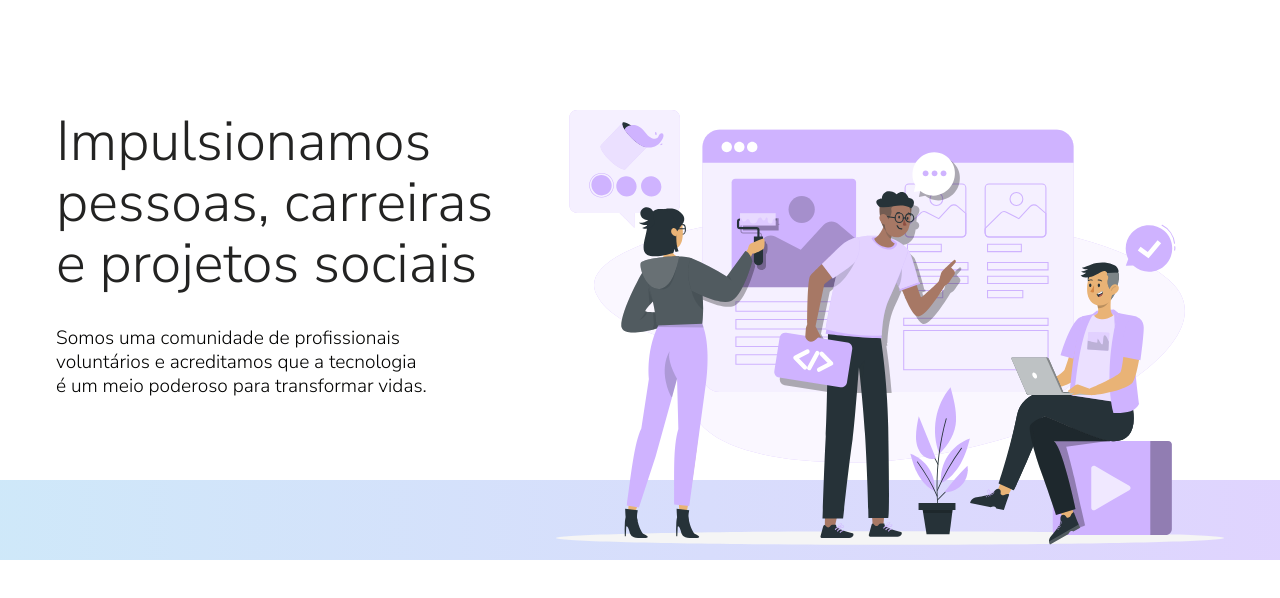
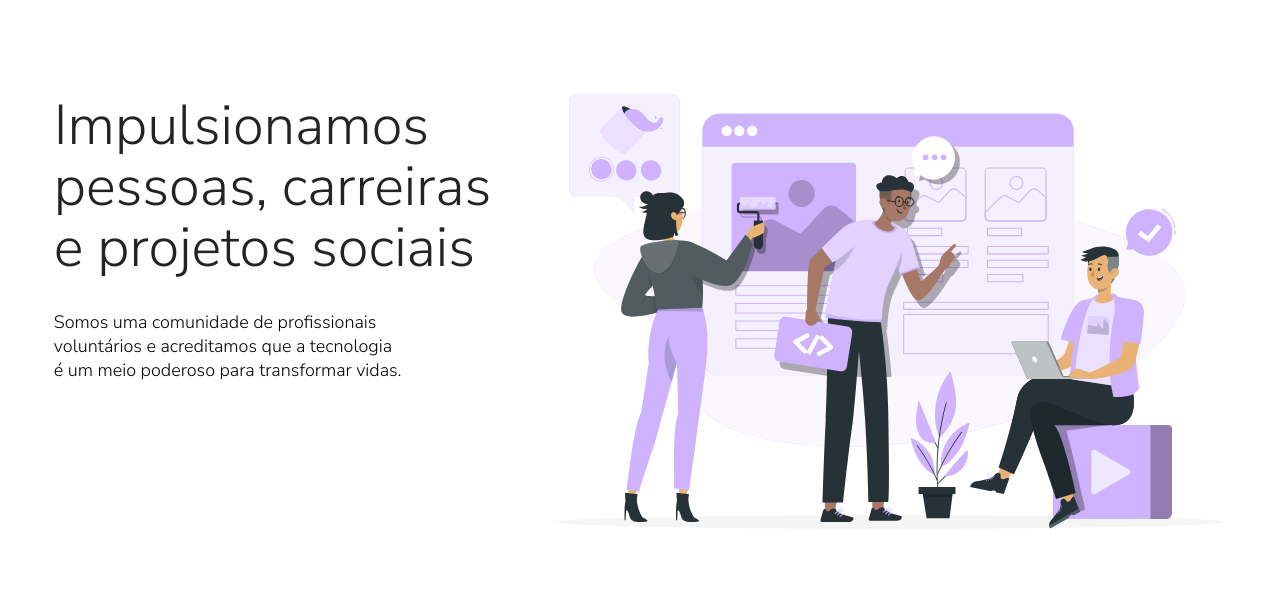
Before and after one commit to tech-pro-bem/institutional-tech-pro-bem, a Next.js app: page / in a window 1280 px wide. Shown: the top 598 px of the page. Built offline with nearby package versions, Linux system fonts and the light colour scheme.

Commit message:
modificações no css

```diff
--- a/app/components/Inicio/index.tsx
+++ b/app/components/Inicio/index.tsx
@@ -2,12 +2,9 @@ import Image from 'next/image';
 import inicioLogo from '../../../public/inicio.svg';
 import styles from './style.module.css';
 
-// modo de exportação
-
 export function Inicio() {
   return (
     <section className={styles.inicio}>
-      {/* acho que para manter a semantica seria valido manter a section */}
       <div className={styles.container}>
         <div className={styles.text}>
           <h1 className={styles.title}>
@@ -21,8 +18,6 @@ export function Inicio() {
         <Image src={inicioLogo} alt='Logo Inicio' />
         {/* onde salvar as imagens, qual alt utilizar */}
       </div>
-      <div className={styles.testeQuemSomos}></div>
-      {/* verificar se vai manter essa div ou juntar com a proxima sessão */}
     </section>
   );
 }
--- a/app/components/Inicio/style.module.css
+++ b/app/components/Inicio/style.module.css
@@ -16,24 +16,22 @@
 
 .text {
   width: 19.5rem;
-  align-items: flex-start;
-  color: #030302;
+  color: var(--neutral-black);
   font-family: 'Nunito Sans', sans-serif;
-  gap: 2rem;
 }
 
 .title {
   font-weight: 300;
   line-height: 3rem;
-  font-size: 2.5rem;
-  opacity: 87%;
+  font-size: var(--fs-9);
+  opacity: 0.87;
 }
 
 .description {
   margin-top: 2rem;
-  font-size: 1rem;
-  font-weight: 400;
-  line-height: 1.4rem;
+  font-size: var(--fs-4);
+  font-weight: var(--fw-400);
+  line-height: 1.35;
 }
 
 .testeQuemSomos {
@@ -43,12 +41,15 @@
   margin-top: -6rem;
 }
 
-@media screen and (min-width: 1280px) {
+@media(min-width: 80em) {
   /* utilizar min a max na media ou limitar o max com max-widht */
+
+  /*Fiz alteração no container, tirei o padding, acho que era isso que não tava centralizando o bloco*/
   .container {
     display: flex;
-    padding: 3rem 3.5rem 0rem 3.5rem;
-    gap: 2rem;
+    justify-content: center;
+    align-items: flex-start;
+    gap: 1.875rem;
   }
   .container img {
     width: 42rem;
@@ -65,11 +66,11 @@
   .title {
     margin-top: 0.5rem;
     line-height: 3.8rem;
-    font-size: 3.5rem;
+    font-size: var(--fs-10);
   }
 
   .description {
-    font-size: 1.2rem;
+    font-size: var(--fs-5);
     line-height: 1.5rem;
   }
 
```
